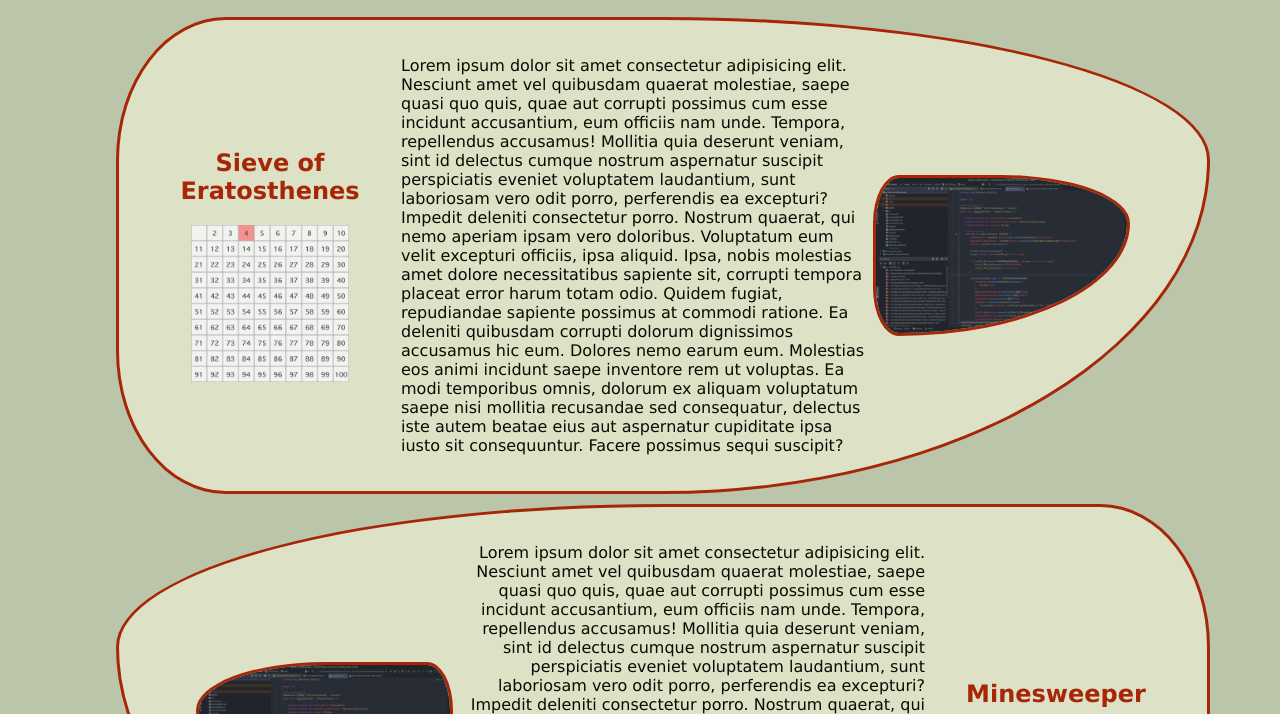
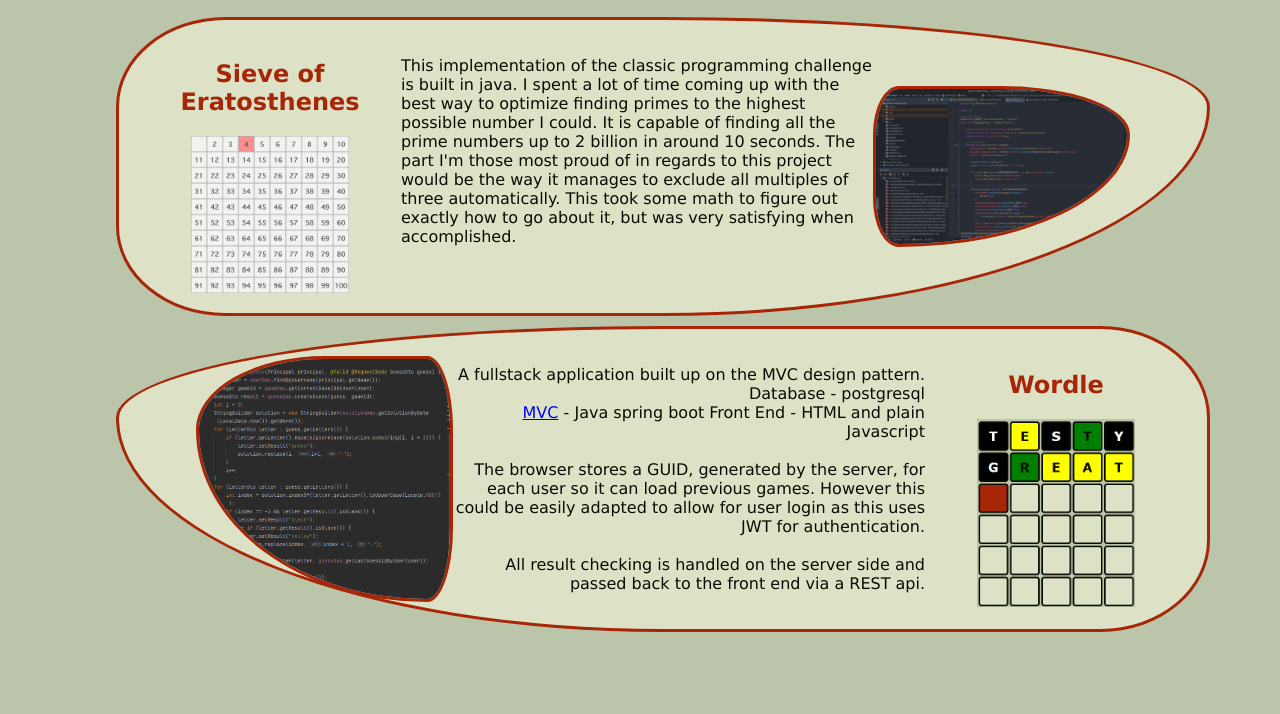
Before and after one commit to benbrauns/benbrauns.github.io, a plain HTML site: page projects.html in a window 1280 px wide. Shown: the part 86-800 px from the top of the page. Drawn offline with Linux system fonts and the light colour scheme.

Commit message:
added some project descriptions

```diff
--- a/projects.html
+++ b/projects.html
@@ -28,11 +28,7 @@
             </div>
             <div class="project-summary">
                 <p>
-                    Lorem ipsum dolor sit amet consectetur adipisicing elit. Nesciunt amet vel quibusdam quaerat molestiae, saepe quasi quo quis, quae aut corrupti possimus cum esse incidunt accusantium, eum officiis nam unde.
-                    Tempora, repellendus accusamus! Mollitia quia deserunt veniam, sint id delectus cumque nostrum aspernatur suscipit perspiciatis eveniet voluptatem laudantium, sunt laboriosam vero odit porro, perferendis ea excepturi? Impedit deleniti consectetur porro.
-                    Nostrum quaerat, qui nemo aperiam ipsam vero doloribus. Voluptatum eum velit excepturi officiis, ipsa aliquid. Ipsa, nobis molestias amet dolore necessitatibus sapiente sit, corrupti tempora placeat error harum totam odio.
-                    Quidem fugiat, repudiandae sapiente possimus at commodi ratione. Ea deleniti quibusdam corrupti dolorum dignissimos accusamus hic eum. Dolores nemo earum eum. Molestias eos animi incidunt saepe inventore rem ut voluptas.
-                    Ea modi temporibus omnis, dolorum ex aliquam voluptatum saepe nisi mollitia recusandae sed consequatur, delectus iste autem beatae eius aut aspernatur cupiditate ipsa iusto sit consequuntur. Facere possimus sequi suscipit?
+                    This implementation of the classic programming challenge is built in java. I spent a lot of time coming up with the best way to optimize finding primes to the highest possible number I could. It is capable of finding all the prime numbers up to 2 billion in around 10 seconds. The part I'm those most proud of in regards to this project would be the way it manages to exclude all multiples of three automatically. This took some math to figure out exactly how to go about it, but was very satisfying when accomplished.
                 </p>
             </div>
             <div class="project-image-holder">
@@ -41,20 +37,22 @@
         </div>
         <div class="project">
             <div class="project-title">
-                <h2>Minesweeper</h2>
-                <img src="images/placeholder.png">
+                <h2>Wordle</h2>
+                <img src="images/wordle.PNG">
             </div>
             <div class="project-summary">
                 <p>
-                    Lorem ipsum dolor sit amet consectetur adipisicing elit. Nesciunt amet vel quibusdam quaerat molestiae, saepe quasi quo quis, quae aut corrupti possimus cum esse incidunt accusantium, eum officiis nam unde.
-                    Tempora, repellendus accusamus! Mollitia quia deserunt veniam, sint id delectus cumque nostrum aspernatur suscipit perspiciatis eveniet voluptatem laudantium, sunt laboriosam vero odit porro, perferendis ea excepturi? Impedit deleniti consectetur porro.
-                    Nostrum quaerat, qui nemo aperiam ipsam vero doloribus. Voluptatum eum velit excepturi officiis, ipsa aliquid. Ipsa, nobis molestias amet dolore necessitatibus sapiente sit, corrupti tempora placeat error harum totam odio.
-                    Quidem fugiat, repudiandae sapiente possimus at commodi ratione. Ea deleniti quibusdam corrupti dolorum dignissimos accusamus hic eum. Dolores nemo earum eum. Molestias eos animi incidunt saepe inventore rem ut voluptas.
-                    Ea modi temporibus omnis, dolorum ex aliquam voluptatum saepe nisi mollitia recusandae sed consequatur, delectus iste autem beatae eius aut aspernatur cupiditate ipsa iusto sit consequuntur. Facere possimus sequi suscipit?
+                    A fullstack application built up on the MVC design pattern. <br/>
+                    Database - postgresql<br/>
+                    <a href="https://github.com/benbrauns/wordle-mvc">MVC</a> - Java spring boot
+                    Front End - HTML and plain Javascript <br/><br/>
+                    The browser stores a GUID, generated by the server, for each user so it can load previous games. However this could be easily adapted to allow for user login as this uses JWT for authentication.
+                    <br/><br/>
+                    All result checking is handled on the server side and passed back to the front end via a REST api.
                 </p>
             </div>
             <div class="project-image-holder">
-                <img src="images/placeholder.png">
+                <img src="images/wordle-code.PNG">
             </div>
         </div>
 
```
Also changed, not shown: images/wordle-code.PNG (added), images/wordle.PNG (added).
